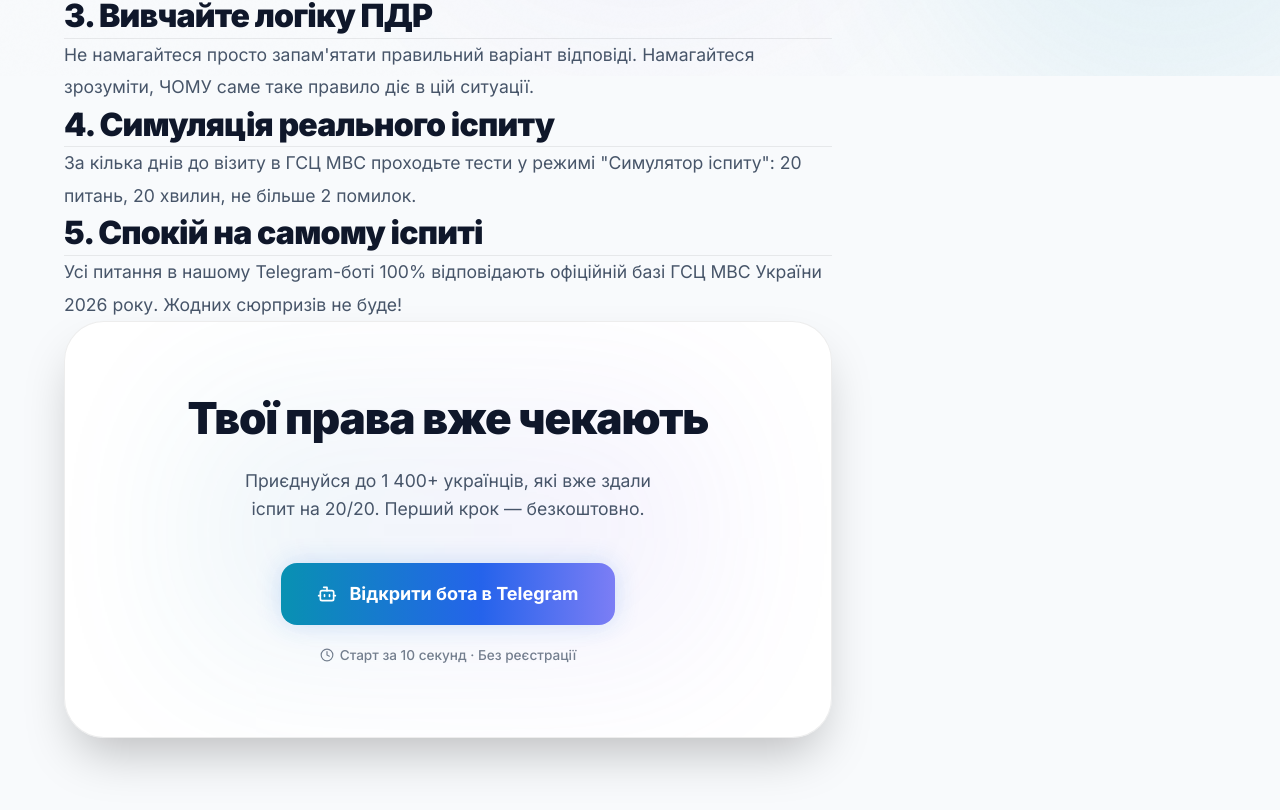
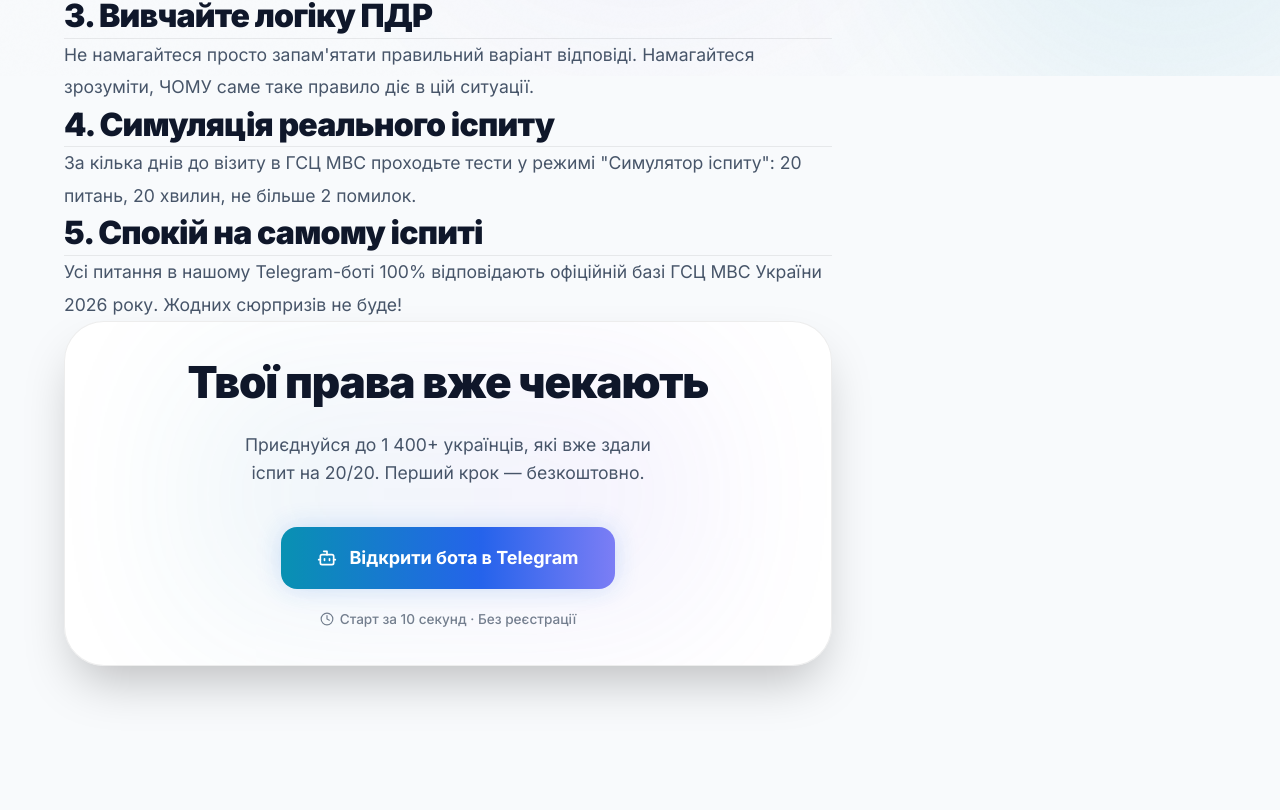
Before and after one commit to serjtlgram/pdr-landing, a Next.js app: page /expres-pidhotovka-pdr-2026 in a window 1280 px wide. Shown: the part 724-1534 px from the top of the page. After the commit the page ends 1486 px from the top, so only its background shows below. Built offline with nearby package versions, Linux system fonts and the light colour scheme.

Commit message:
Reduce CTA block padding by half

```diff
--- a/src/app/[slug]/page.tsx
+++ b/src/app/[slug]/page.tsx
@@ -84,7 +84,7 @@ export default async function BlogPostPage({
 
           {/* Bottom CTA Card */}
           <div className="mt-32 mb-10">
-            <div className="glass-card rounded-[2.5rem] relative overflow-hidden shadow-2xl" style={{ border: '1px solid var(--border-color)', background: 'var(--bg-card)', padding: '4.5rem 2.5rem', textAlign: 'center' }}>
+            <div className="glass-card rounded-[2.5rem] relative overflow-hidden shadow-2xl" style={{ border: '1px solid var(--border-color)', background: 'var(--bg-card)', padding: '2.25rem 1.25rem', textAlign: 'center' }}>
               {/* Decorative background glow */}
               <div className="absolute top-1/2 left-1/2 -translate-x-1/2 -translate-y-1/2 w-full max-w-lg h-64 bg-gradient-to-r from-[var(--accent-cyan)] to-[#8b5cf6] opacity-[0.08] blur-[80px] pointer-events-none"></div>
 
```
